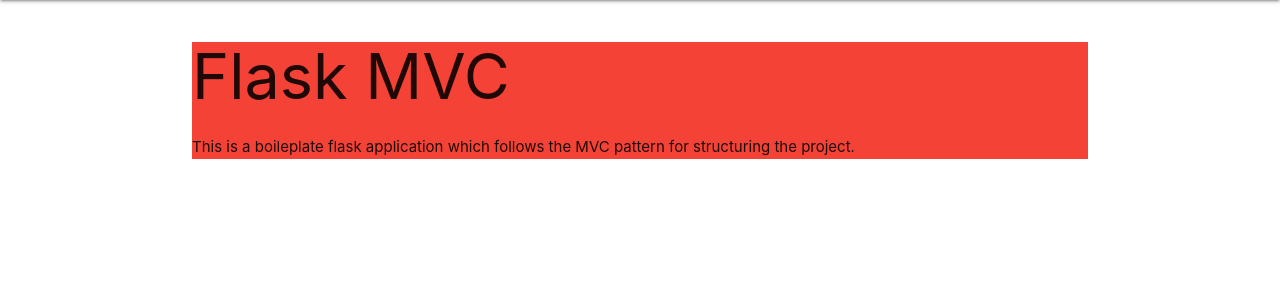
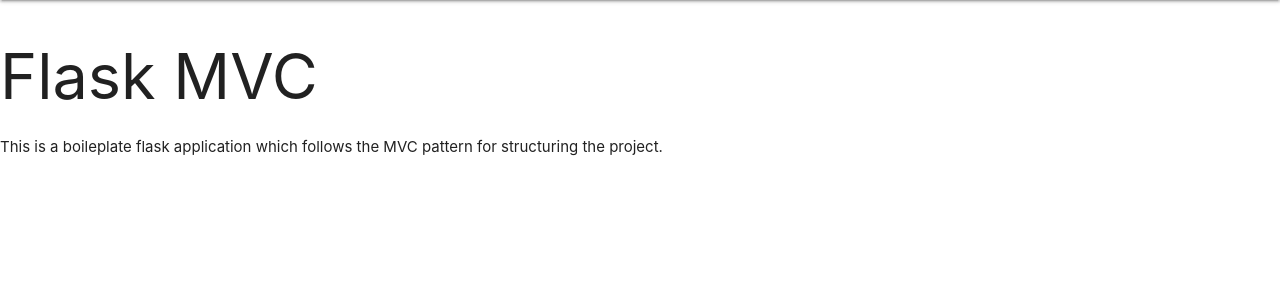
Before and after one commit to TheLegend0100010/INFO-2602-PROJECT--, a Flask app: page / in a window 1280 px wide. Shown: the part 64-364 px from the top of the page. Run offline with Flask 3, Linux system fonts and the light colour scheme.

Commit message:
testing container fluid

```diff
--- a/App/templates/layout.html
+++ b/App/templates/layout.html
@@ -40,7 +40,7 @@
       }
     </style>
 
-    <div class="container red" id="content">{% block content %}{% endblock %}</div>
+    <div class="container-fluid" id="content">{% block content %}{% endblock %}</div>
 
     <script src="https://cdnjs.cloudflare.com/ajax/libs/materialize/1.0.0/js/materialize.min.js"></script>
     <script>
```
